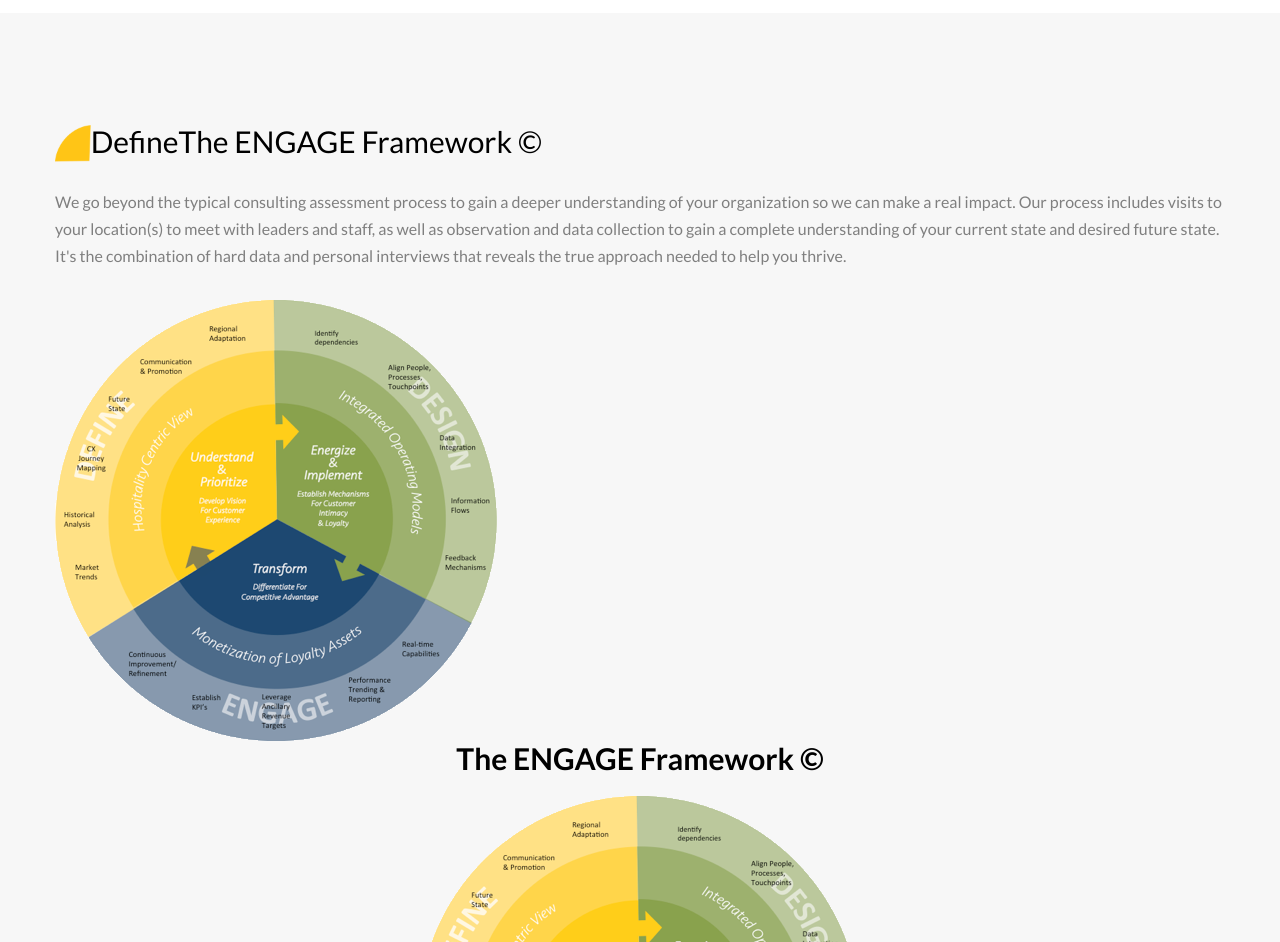
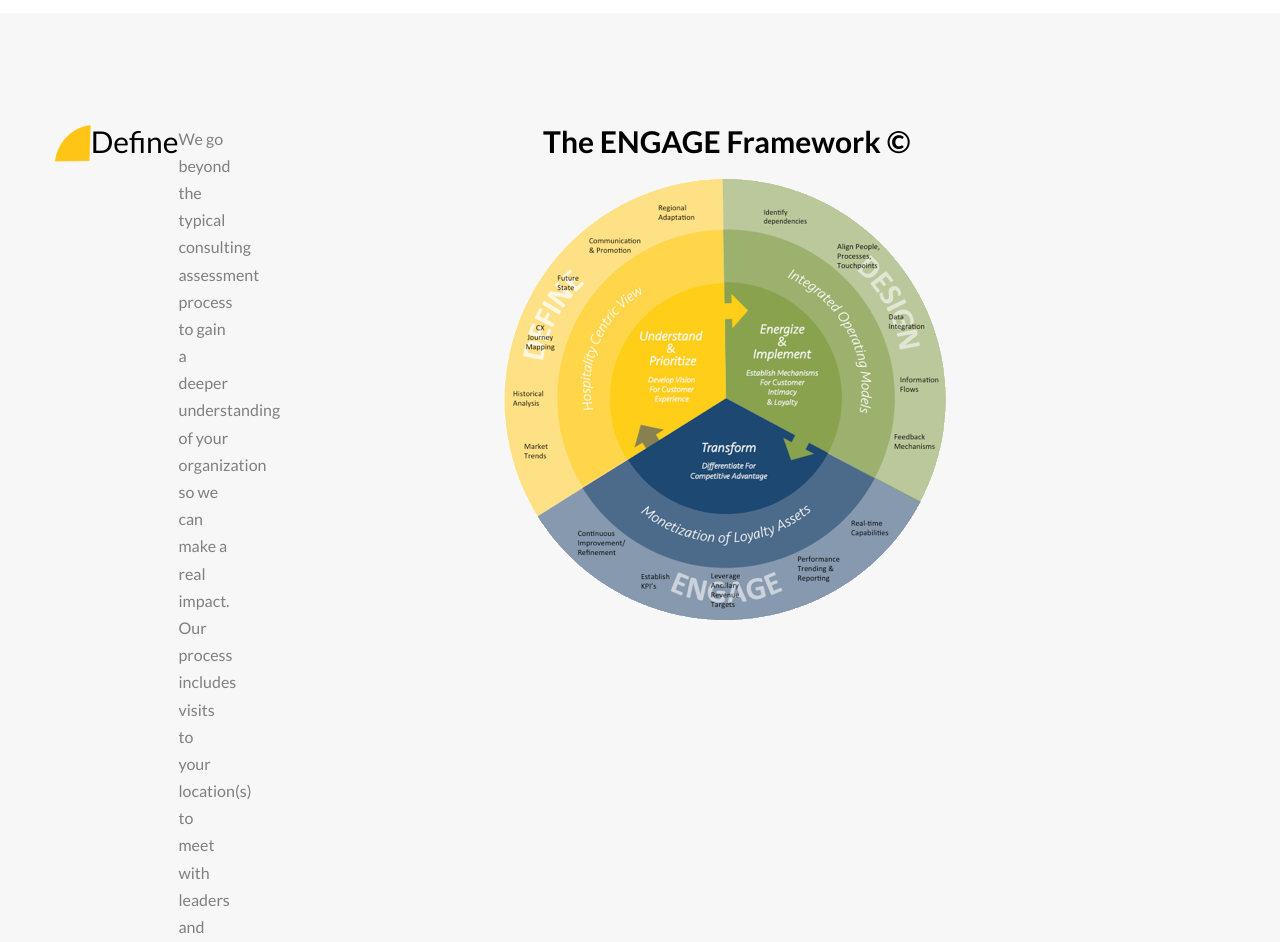
Before and after one commit to naomimthomas/congruity, a plain HTML site: page ourapproach.html in a window 1280 px wide. Shown: the part 660-1602 px from the top of the page. Drawn offline with Linux system fonts and the light colour scheme; files whose address does not match are found by name.

Commit message:
Update ourapproach.html

```diff
--- a/ourapproach.html
+++ b/ourapproach.html
@@ -110,11 +110,8 @@ We created the ENGAGE Framework as a means to frame customer experience projects
 <div class="animate-box" style="align:left">
 <img src="images/engage1.png" height= "37" style="float:left;">
 <h2 style="float:left;"> Define</h2>
-<p style="float:left;">We go beyond the typical consulting assessment process to gain a deeper understanding of your organization so we can make a real impact. Our process includes visits to your location(s) to meet with leaders and staff, as well as observation and data collection to gain a complete understanding of your current state and desired future state. It's the combination of hard data and personal interviews that reveals the true approach needed to help you thrive.
+<p style="float:left; width:50px">We go beyond the typical consulting assessment process to gain a deeper understanding of your organization so we can make a real impact. Our process includes visits to your location(s) to meet with leaders and staff, as well as observation and data collection to gain a complete understanding of your current state and desired future state. It's the combination of hard data and personal interviews that reveals the true approach needed to help you thrive.
 </p>
-
-<h2 style="alight:center">The ENGAGE Framework © </h2>
-<img src ="images/frameworknew.png" style="width:400px align:center">
 </div>
 
 <div class="text-center fh5co-heading animate-box" style="font-color:#264160" style="float:left">
```
